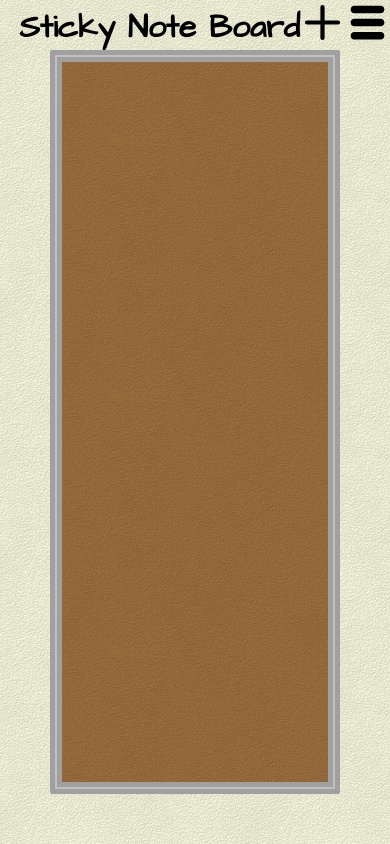
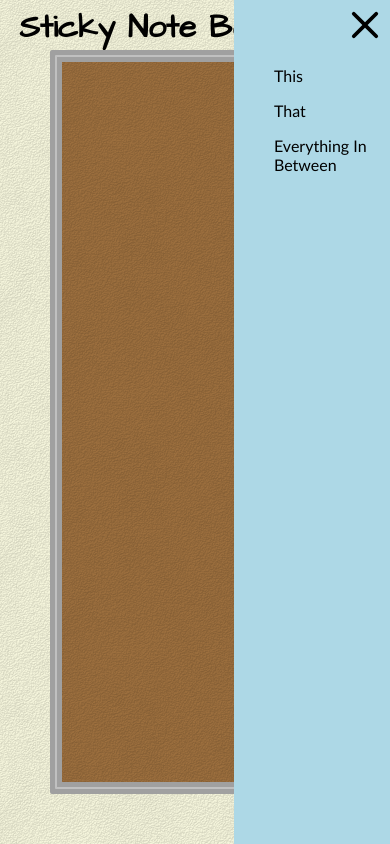
Before and after one commit to BennettB123/sticky-note-board, a React (Create React App) app: page / in a window 390 px wide. Both pictures are taken after a click on the element 367 px from the left and 22 px from the top of the page. Built offline with nearby package versions, Linux system fonts and the light colour scheme.

Commit message:
created basic hamburger menu skeleton

```diff
--- /dev/null
+++ b/src/components/Menu.css
@@ -0,0 +1,38 @@
+.HamburgerIconWrapper {
+	float: right;
+	width: 45px;
+	height: 45px;
+	transition: all 0.25s;
+	transform-origin: 50% 50%;
+}
+
+.HamburgerIconWrapper:hover {
+	transform: scale(0.8);
+}
+
+.Menu {
+	position: absolute;
+	height: 100%;
+	width: 40%;
+	right: 0;
+	z-index: 1;
+	background-color: lightblue;
+}
+
+.MenuHeaderBar {
+	width: 100%;
+	height: 50px;
+	display: flex;
+	flex-direction: row;
+}
+
+.MenuExitButtonWrapper {
+	margin-left: auto;
+	padding: 10px;
+	transition: all 0.25s;
+	transform-origin: 50% 50%;
+}
+
+.MenuExitButtonWrapper:hover {
+	transform: scale(0.8);
+}
--- /dev/null
+++ b/src/components/Menu.js
@@ -0,0 +1,45 @@
+import React, { useState } from "react";
+import "./Menu.css";
+import HamburgerIcon from "./assets/HamburgerIcon";
+import ExitIcon from "./assets/ExitIcon";
+
+function Menu() {
+	const [menuOpen, setMenuOpen] = useState(false);
+
+	const toggleMenu = () => {
+		setMenuOpen(!menuOpen);
+		console.log(menuOpen);
+	};
+
+	return (
+		<div className="MenuWrapper">
+			<div
+				className="HamburgerIconWrapper"
+				title="open menu"
+				onClick={toggleMenu}
+			>
+				<HamburgerIcon></HamburgerIcon>
+			</div>
+			<div
+				className="Menu"
+				style={{ display: menuOpen ? "block" : "none" }}
+			>
+				<div className="MenuHeaderBar">
+					<div
+						className="MenuExitButtonWrapper"
+						onClick={toggleMenu}
+						title="close menu"
+					>
+						<ExitIcon className="ExitButton" />
+					</div>
+				</div>
+
+				<ul>This</ul>
+				<ul>That</ul>
+				<ul>Everything In Between</ul>
+			</div>
+		</div>
+	);
+}
+
+export default Menu;
--- a/src/components/MenuButton.css
+++ /dev/null
@@ -1,11 +0,0 @@
-.HamburgerIconWrapper {
-	float: right;
-	width: 45px;
-	height: 45px;
-	transition: all 0.25s;
-	transform-origin: 50% 50%;
-}
-
-.HamburgerIconWrapper:hover {
-	transform: scale(0.8);
-}
--- a/src/components/MenuButton.js
+++ /dev/null
@@ -1,14 +0,0 @@
-import "./MenuButton.css";
-import HamburgerIcon from "./assets/HamburgerIcon";
-
-function MenuButton() {
-	return (
-		<div className="MenuIcon">
-			<div className="HamburgerIconWrapper" title="open menu">
-				<HamburgerIcon></HamburgerIcon>
-			</div>
-		</div>
-	);
-}
-
-export default MenuButton;
--- a/src/components/NoteBoard.css
+++ b/src/components/NoteBoard.css
@@ -46,8 +46,6 @@
 
 .AddIconWrapper {
 	position: absolute;
-	top: 0;
-	right: 0;
 	width: 45px;
 	height: 45px;
 	transition: all 0.25s;
--- a/src/components/NoteBoard.js
+++ b/src/components/NoteBoard.js
@@ -1,6 +1,6 @@
 import React, { useState } from "react";
 import "./NoteBoard.css";
-import MenuButton from "./MenuButton.js";
+import Menu from "./Menu.js";
 import AddNoteButton from "./AddNoteButton";
 import Note from "./Note";
 
@@ -30,7 +30,7 @@ function NoteBoard() {
 				<div className="filler"></div>
 				<h1 className="TitleText">Sticky Note Board</h1>
 				<AddNoteButton onClick={addNoteButtonHandler} />
-        <MenuButton />
+				<Menu />
 			</div>
 			<div className="NoteBoard">
 				{notes.map((note) => (
```
Lines whose indentation alone changed are shown as unchanged.
